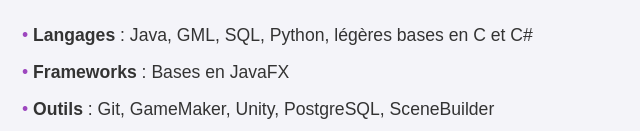
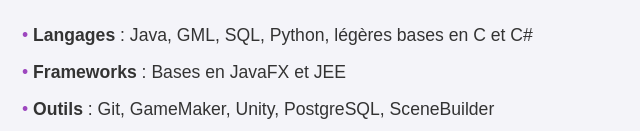
Before and after one commit to felixmeley/cv-numerique, a plain HTML site: page index.html in a window 1280 px wide. Shown: the part 669-800 px from the top of the page, 266-906 px from the left. Drawn offline with Linux system fonts and the light colour scheme.

Commit message:
JEE dans les frameworks

```diff
--- a/index.html
+++ b/index.html
@@ -30,7 +30,7 @@
             <h2>Compétences</h2>
             <ul>
                 <li><b>Langages</b> : Java, GML, SQL, Python, légères bases en C et C#</li>
-                <li><b>Frameworks</b> : Bases en JavaFX</li>
+                <li><b>Frameworks</b> : Bases en JavaFX et JEE</li>
                 <li><b>Outils</b> : Git, GameMaker, Unity, PostgreSQL, SceneBuilder</li>
                 <li><b>Langues</b> : Français, Anglais (Certifié niveau C1 par Cambridge)</li>
             </ul>
```
